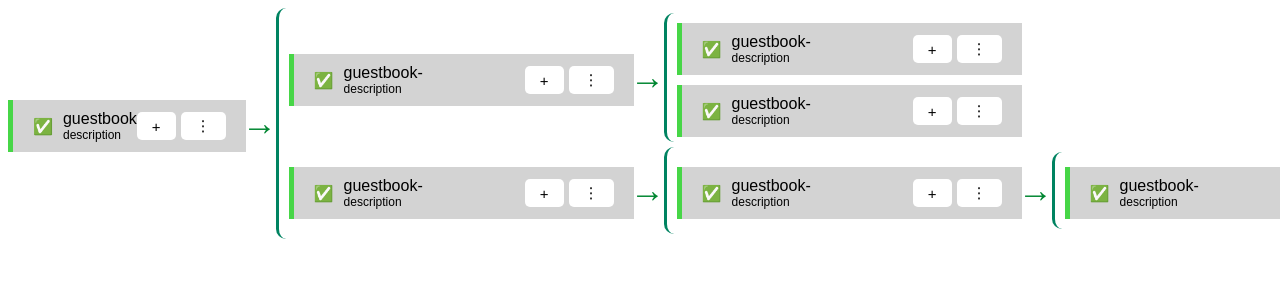
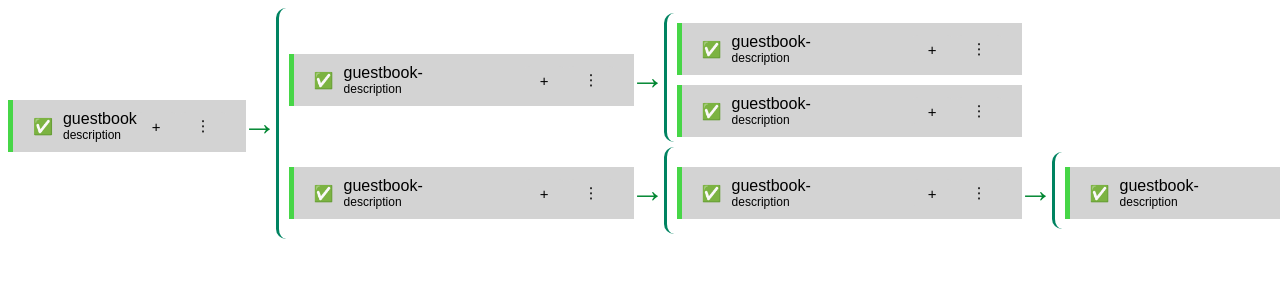
Before and after one commit to nomankhokhar/windows-explorer-in-react, a React (Create React App) app: page / in a window 1280 px wide. Shown: the top 300 px of the page. Built offline with nearby package versions, Linux system fonts and the light colour scheme.

Commit message:
Fix the Design

```diff
--- a/src/App.css
+++ b/src/App.css
@@ -30,6 +30,9 @@
 
 .description {
   font-size: 12px;
+}
+.btn-button {
+  background-color: lightgray !important;
 }
 
 .flex-buttons {
--- a/src/components/Folder.js
+++ b/src/components/Folder.js
@@ -35,10 +35,13 @@ const Folder = ({ handleInsertNode = () => {}, explorer }) => {
             </div>
           </div>
           <div className="flex-buttons">
-            <button className="btn" onClick={(e) => handleNewFolder(e, true)}>
+            <button
+              className="btn-button"
+              onClick={(e) => handleNewFolder(e, true)}
+            >
               +
             </button>
-            <button className="btn" onClick={(e) => setExpand(!expand)}>
+            <button className="btn-button" onClick={(e) => setExpand(!expand)}>
               ⋮
             </button>
           </div>
```
